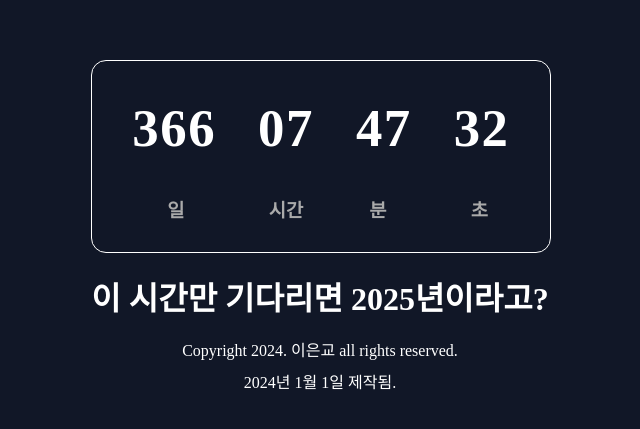
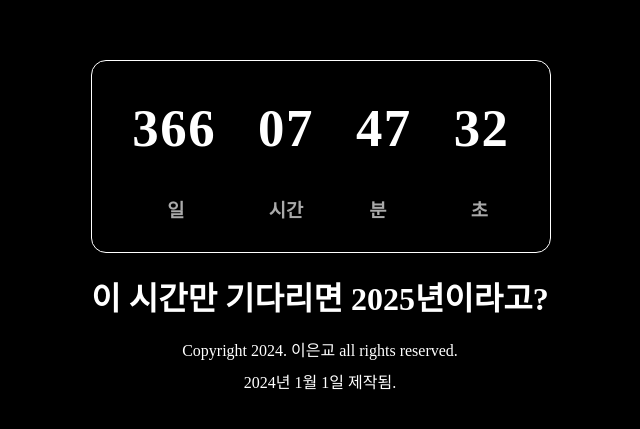
Before and after one commit to eungyolee/2025-countdown, a React (Create React App) app: page / in a window 1280 px wide. Shown: the part 163-592 px from the top of the page, without its empty margins (320-960 px from the left). Built offline with nearby package versions, Linux system fonts and the light colour scheme; a web font is replaced by a local one.

Commit message:
background color changed

```diff
--- a/package.json
+++ b/package.json
@@ -8,7 +8,7 @@
     "@testing-library/user-event": "^13.5.0",
     "react": "^18.2.0",
     "react-dom": "^18.2.0",
-    "react-scripts": "5.0.1",
+    "react-scripts": "^5.0.1",
     "web-vitals": "^2.1.4"
   },
   "scripts": {
--- a/src/index.css
+++ b/src/index.css
@@ -12,7 +12,7 @@ body {
   font-family: 'Pretendard-Regular';
   -webkit-font-smoothing: antialiased;
   -moz-osx-font-smoothing: grayscale;
-  background-color: #111727;
+  background-color: #000000;
   color: #fff;
   display: flex;
   flex-direction: column;
```
Also changed, not shown: 1 other file (tests, documents, lock files or other folders).
